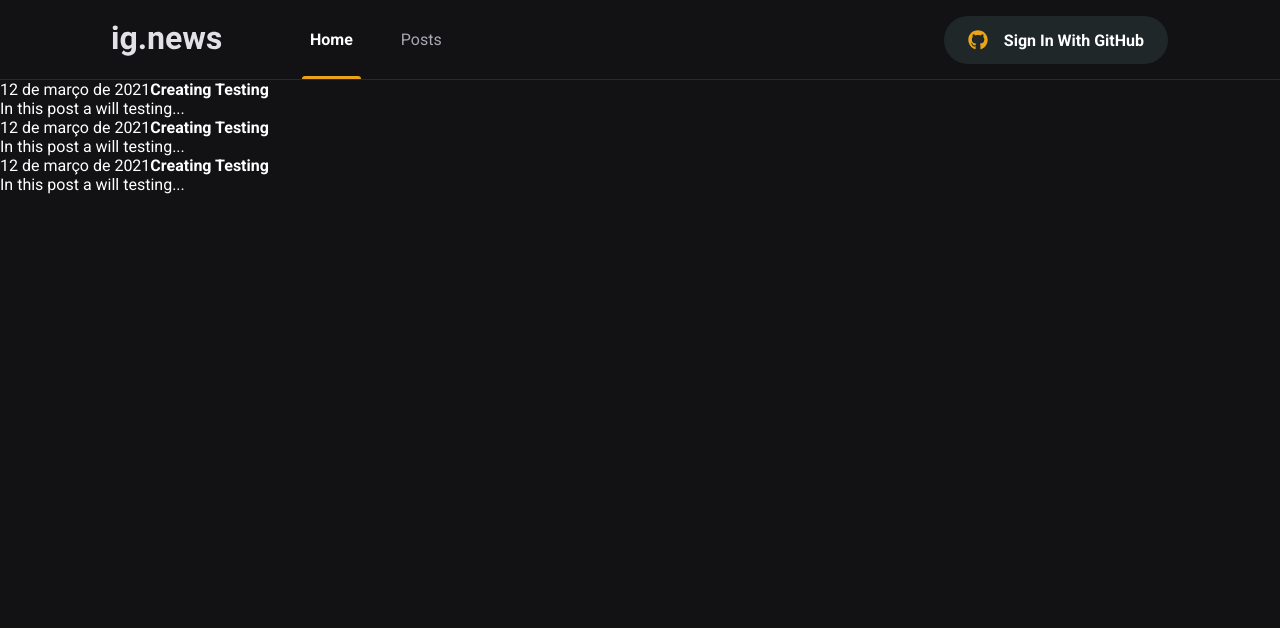
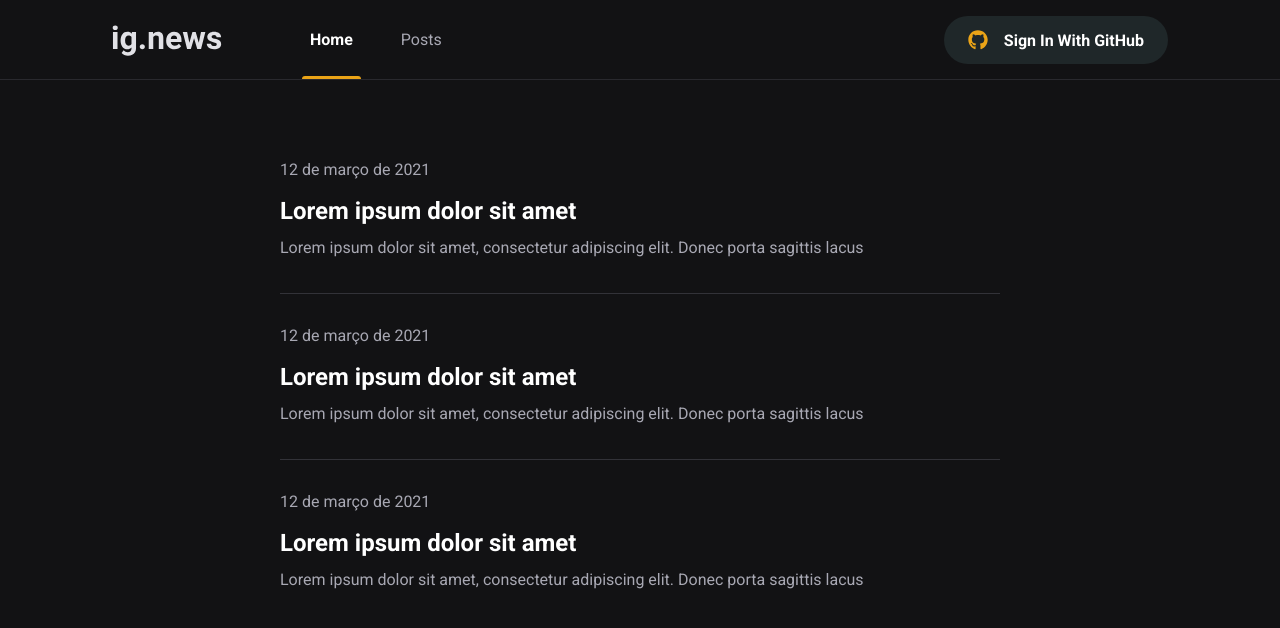
Before and after one commit to franklaercio/ig-news, a Next.js app: page /posts in a window 1280 px wide. Shown: the top 628 px of the page. Built offline with nearby package versions, Linux system fonts and the light colour scheme; no server answers.

Commit message:
Adding list post style

```diff
--- a/src/pages/posts/index.tsx
+++ b/src/pages/posts/index.tsx
@@ -8,22 +8,24 @@ export default function Posts() {
         <title>Posts | Ignews</title>
       </Heed>
 
-      <main>
-        <a>
+      <main className={styles.container}>
+        <div className={styles.posts}>
+          <a href="#">
             <time>12 de março de 2021</time>
-          <strong>Creating Testing</strong>
-          <p>In this post a will testing...</p>
+            <strong>Lorem ipsum dolor sit amet</strong>
+            <p>Lorem ipsum dolor sit amet, consectetur adipiscing elit. Donec porta sagittis lacus</p>
           </a>
-        <a>
+          <a href="#">
             <time>12 de março de 2021</time>
-          <strong>Creating Testing</strong>
-          <p>In this post a will testing...</p>
+            <strong>Lorem ipsum dolor sit amet</strong>
+            <p>Lorem ipsum dolor sit amet, consectetur adipiscing elit. Donec porta sagittis lacus</p>
           </a>
-        <a>
+          <a href="#">
             <time>12 de março de 2021</time>
-          <strong>Creating Testing</strong>
-          <p>In this post a will testing...</p>
+            <strong>Lorem ipsum dolor sit amet</strong>
+            <p>Lorem ipsum dolor sit amet, consectetur adipiscing elit. Donec porta sagittis lacus</p>
           </a>
+        </div>
       </main>
     </>
   );
--- a/src/pages/posts/styles.module.scss
+++ b/src/pages/posts/styles.module.scss
@@ -0,0 +1,45 @@
+.container {
+  max-width: 1120px;
+  margin: 0 auto;
+  padding: 0 2rem;
+}
+
+.posts {
+  max-width: 720px;
+  margin: 5rem auto 0;
+
+  a {
+    display: block;
+
+    & + a {
+      margin-top: 2rem;
+      padding-top: 2rem;
+      border-top: 1px solid var(--gray-700);
+    }
+
+    time {
+      font-size: 1rem;
+      display: flex;
+      align-items: center;
+      color: var(--gray-300);
+    }
+
+    strong {
+      display: block;
+      font-size: 1.5rem;
+      margin-top: 1rem;
+      line-height: 2rem;
+      transition: color 0.2s;
+    }
+
+    p {
+      color: var(--gray-300);
+      margin-top: 0.5rem;
+      line-height: 1.625rem;
+    }
+
+    &:hover strong {
+      color: var(--yeallow-500);
+    }
+  }
+}
--- a/src/styles/global.scss
+++ b/src/styles/global.scss
@@ -9,6 +9,7 @@
 
   --gray-50: #e1e1e6;
   --gray-300: #a8a8b3;
+  --gray-700: #323238;
   --gray-800: #29292e;
   --gray-850: #1f2729;
   --gray-900: #121214;
```
Lines whose indentation alone changed are shown as unchanged.
